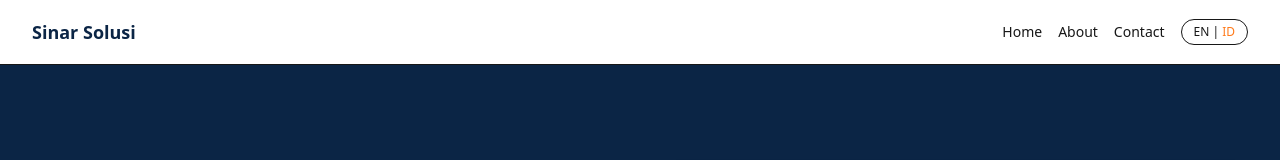
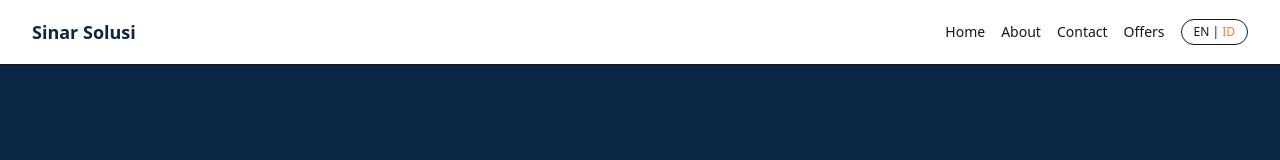
Before and after one commit to InfoStream-Solution/sinarsolusi, a Next.js app: page /en in a window 1280 px wide. Shown: the top 160 px of the page. Built offline with nearby package versions, Linux system fonts and the light colour scheme.

Commit message:
Add 'Offers' link to navigation menu in multiple locales and layout.

```diff
--- a/src/app/[locale]/layout.tsx
+++ b/src/app/[locale]/layout.tsx
@@ -42,10 +42,11 @@ export default async function LocaleLayout({
               {dict.brand}
             </Link>
             <div className="flex items-center gap-4 text-sm">
-              <Link href={`/${locale}`} className="hover:underline">{dict.nav.home}</Link>
-              <Link href={`/${locale}/about`} className="hover:underline">{dict.nav.about}</Link>
-              <Link href={`/${locale}/contact`} className="hover:underline">{dict.nav.contact}</Link>
-              <LanguageToggle locale={locale} />
+            <Link href={`/${locale}`} className="hover:underline">{dict.nav.home}</Link>
+            <Link href={`/${locale}/about`} className="hover:underline">{dict.nav.about}</Link>
+            <Link href={`/${locale}/contact`} className="hover:underline">{dict.nav.contact}</Link>
+            <Link href={`/${locale}/offers`} className="hover:underline">{dict.nav.offers}</Link>
+            <LanguageToggle locale={locale} />
             </div>
           </nav>
         </header>
--- a/src/locales/en.json
+++ b/src/locales/en.json
@@ -3,7 +3,8 @@
   "nav": {
     "home": "Home",
     "about": "About",
-    "contact": "Contact"
+    "contact": "Contact",
+    "offers": "Offers"
   },
   "hero": {
     "title": "Illuminate your path to results",
--- a/src/locales/id.json
+++ b/src/locales/id.json
@@ -3,7 +3,8 @@
   "nav": {
     "home": "Beranda",
     "about": "Tentang",
-    "contact": "Kontak"
+    "contact": "Kontak",
+    "offers": "Jasa"
   },
   "hero": {
     "title": "Menerangi langkah menuju hasil",
```
